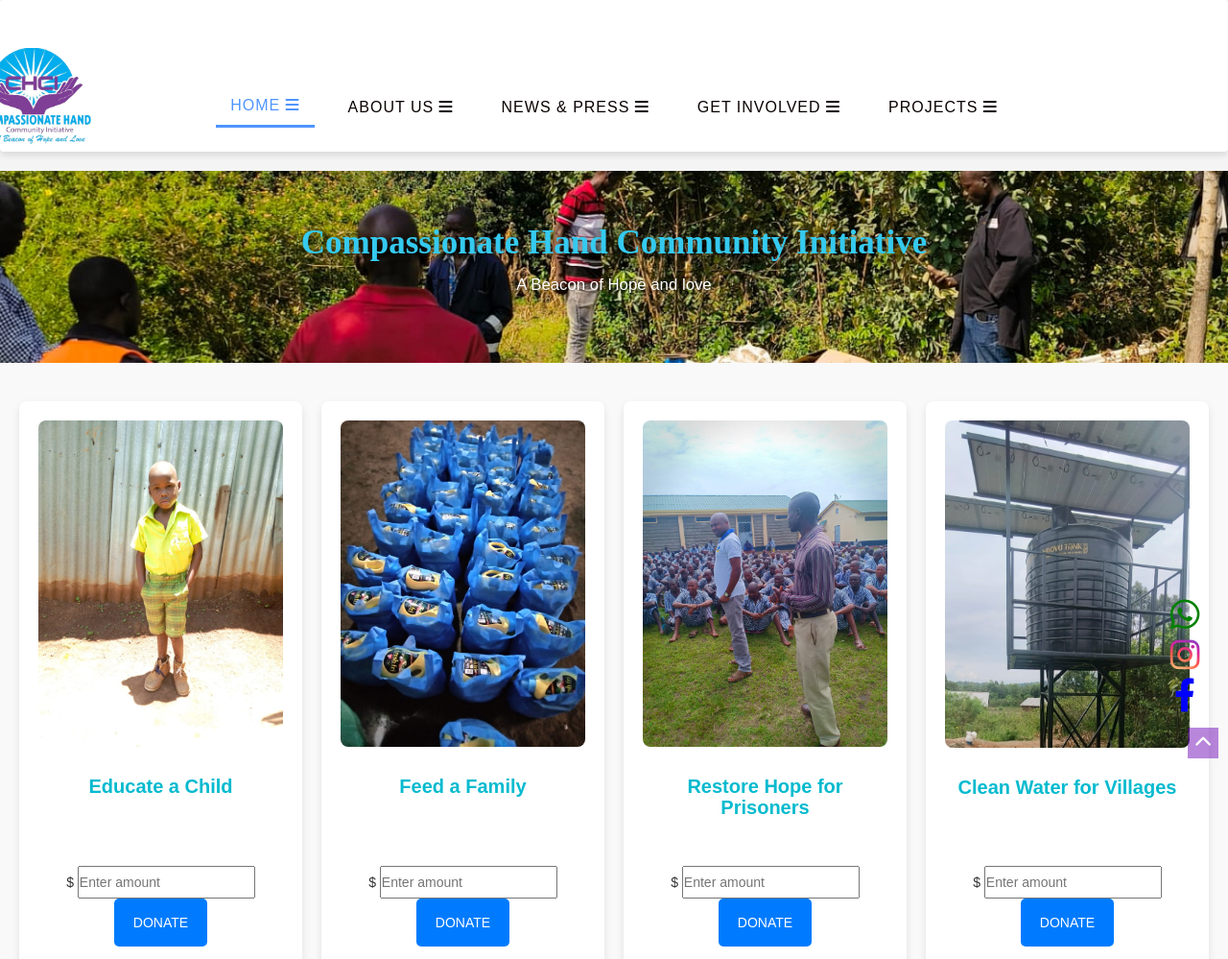
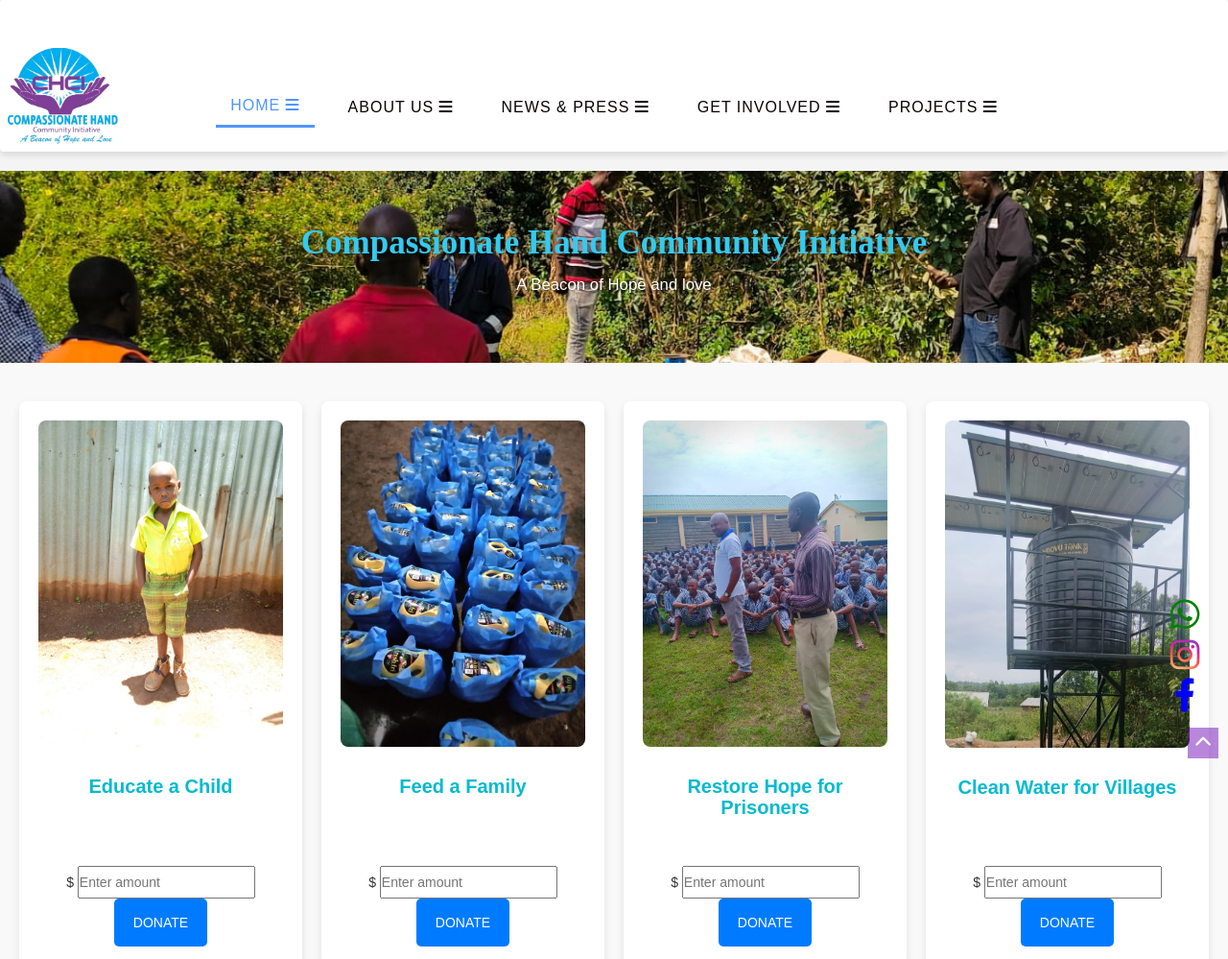
Before and after one commit to Cornel-Collee/compassionatehands, a plain HTML site: page index.html in a window 1280 px wide. Shown: the top 999 px of the page at 96% size. Drawn offline with Linux system fonts and the light colour scheme; a web font is replaced by a local one.

Commit message:
Update style.css

```diff
--- a/assets/css/style.css
+++ b/assets/css/style.css
@@ -111,7 +111,7 @@ h2:after {
     max-height: 100px; /* Ensure logo fits well within the navbar */
     max-width: 160px;
     margin-bottom: -48px; /* Remove any bottom margin */
-    margin-left: -90px;
+    margin-left: -62px;
 }
 
 /* Navbar Links Styling */
```
